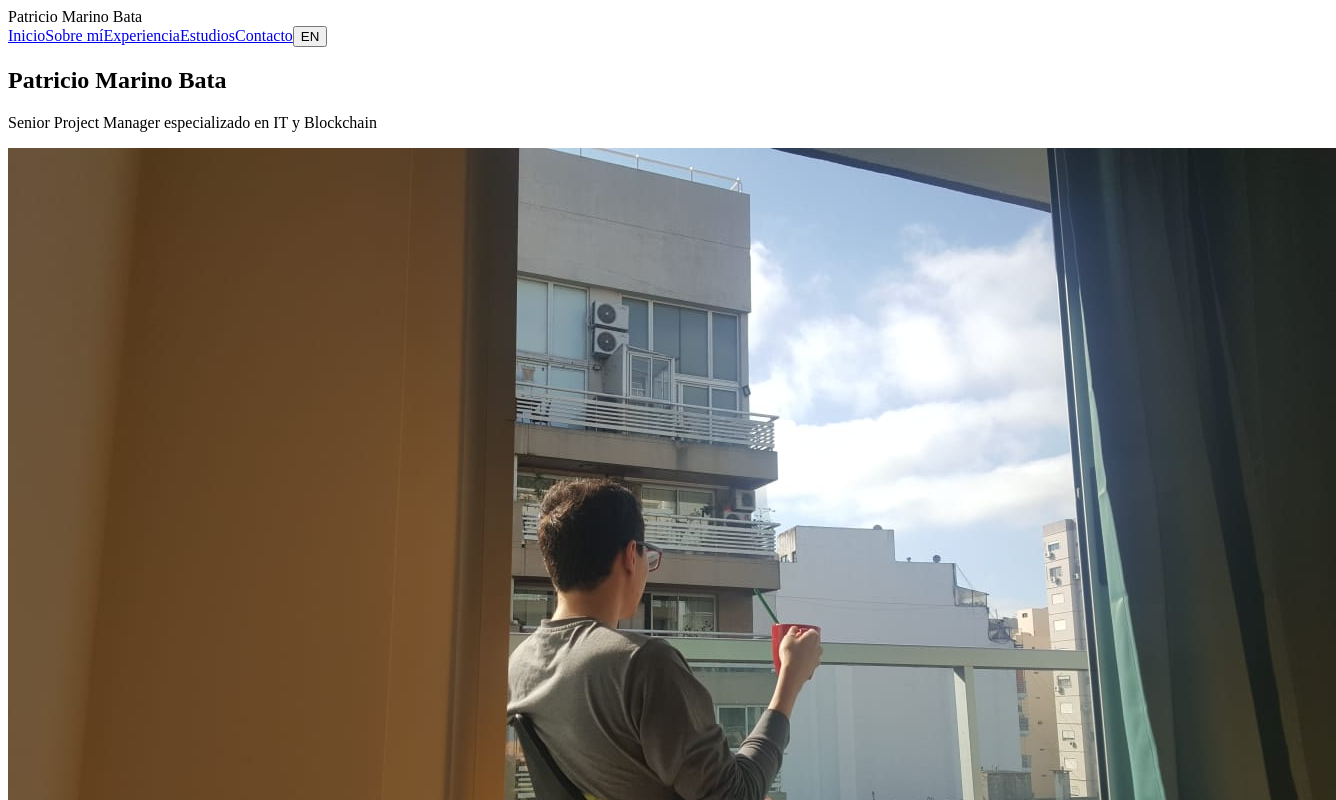
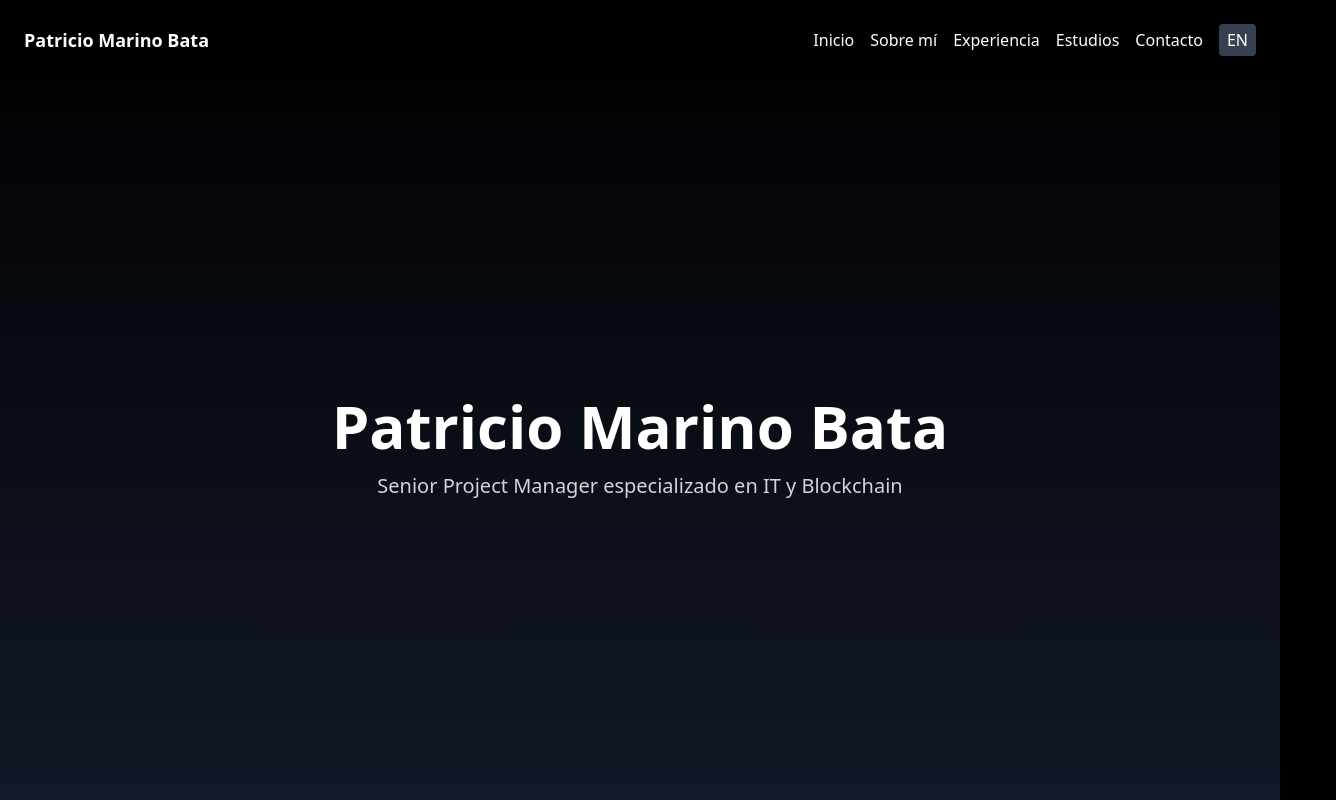
Before and after one commit to PatoMarinoBata/portfolio, a React (Vite) app: page / in a window 1280 px wide. Shown: the top 800 px of the page, 1336 px wide, since content can reach past the window. Built offline with nearby package versions, Linux system fonts and the light colour scheme.

Commit message:
Agrego configuración de Tailwind (tailwind.config.js, postcss.config.js) y index.css

```diff
--- a/postcss.config.js
+++ b/postcss.config.js
@@ -1,6 +1,6 @@
-export default {
-    plugins: {
-      tailwindcss: {},
-      autoprefixer: {},
-    },
-  };
+module.exports = {
+  plugins: {
+    tailwindcss: {},
+    autoprefixer: {},
+  }
+};
--- a/src/main.jsx
+++ b/src/main.jsx
@@ -2,6 +2,8 @@
 import ReactDOM from "react-dom/client";
 import { LanguageProvider } from "./LanguageContext";
 import Portfolio from "./portfolio.jsx"; // o admin.jsx si estás editando
+import "./index.css";
+
 
 ReactDOM.createRoot(document.getElementById("root")).render(
   <React.StrictMode>
--- a/tailwind.config.js
+++ b/tailwind.config.js
@@ -1,8 +1,11 @@
 /** @type {import('tailwindcss').Config} */
-export default {
-    content: ["./index.html", "./src/**/*.{js,jsx}"],
-    theme: {
-      extend: {},
-    },
-    plugins: [],
-  };
+module.exports = {
+  content: [
+    "./index.html",
+    "./src/**/*.{js,jsx,ts,tsx}"
+  ],
+  theme: {
+    extend: {},
+  },
+  plugins: [],
+};
```
